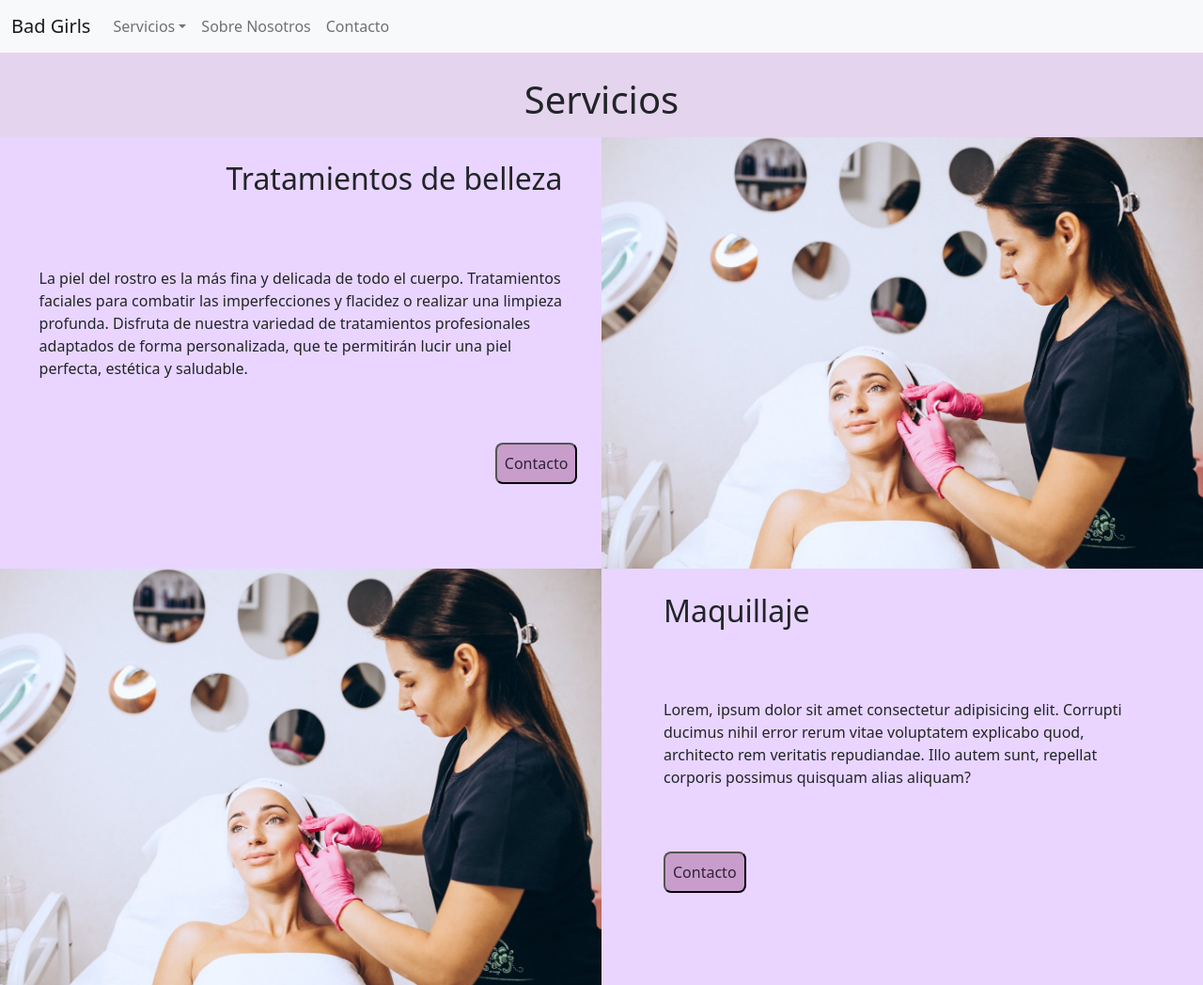
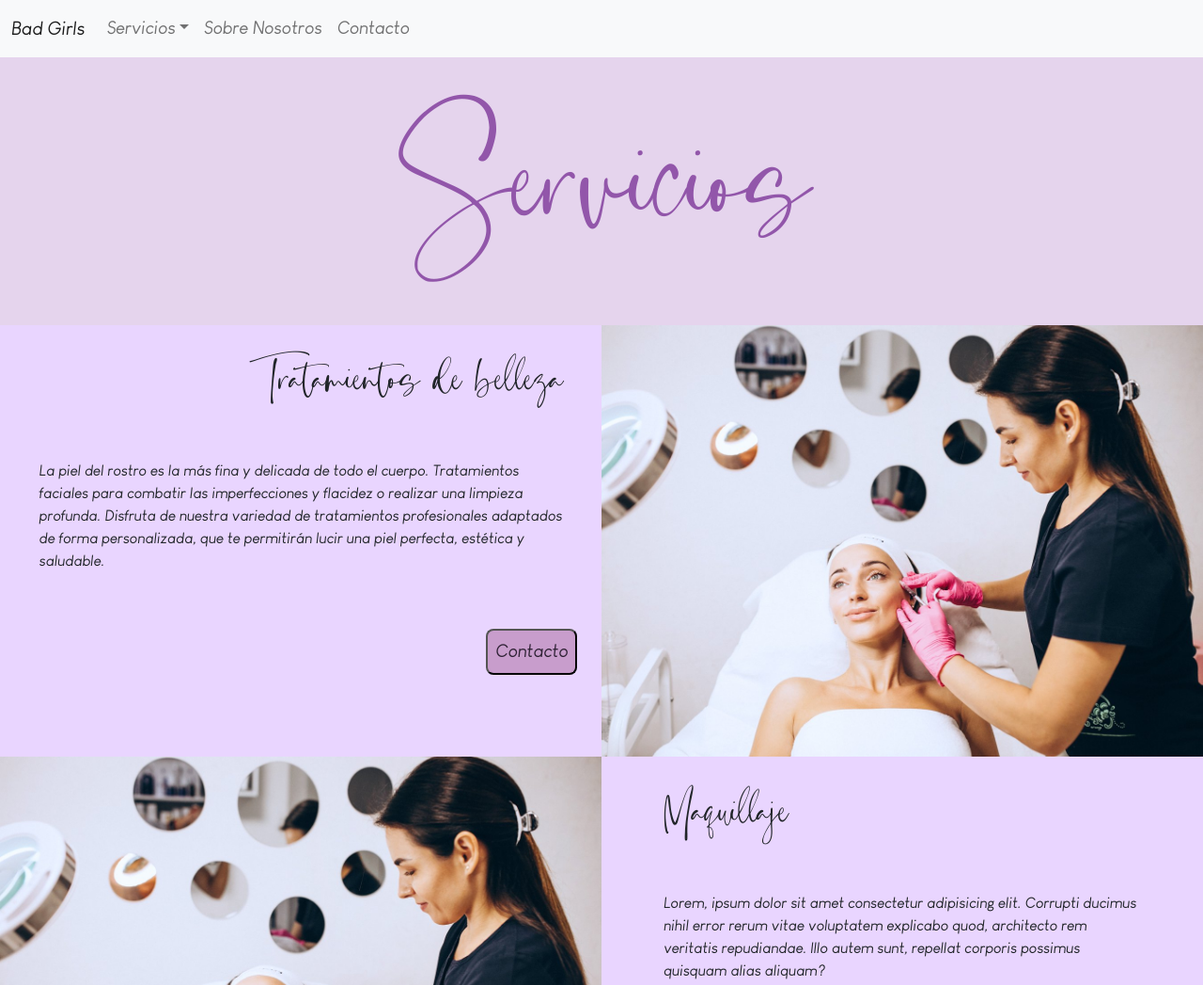
Before and after one commit to LucasNFlores/badgirls.github.io, a website: page servicios.html in a window 1280 px wide. Shown: the top 1048 px of the page at 94% size. Drawn offline with nearby package versions, Linux system fonts and the light colour scheme.

Commit message:
error en resolucion 950 arreglado

```diff
--- a/servicios.html
+++ b/servicios.html
@@ -10,7 +10,7 @@
     <title>Bad Girls - Servicios</title>
 
     <link rel="stylesheet" href="./css/bootstrap.min.css">
-    <!-- <link rel="stylesheet" href="./styles/my_styles.css"> -->
+    <link rel="stylesheet" href="./styles/my_styles.css">
     <link rel="stylesheet" href="./styles/style.css">
 
     <script src="https://kit.fontawesome.com/4ccb7498e2.js" crossorigin="anonymous"></script>
--- a/styles/style.scss
+++ b/styles/style.scss
@@ -447,13 +447,14 @@ footer{
 .servicios{
     h1{
         text-align: center;
-        margin-top: 2vh;
-        margin-bottom: 2vh;
+        margin-top: 7vh;
+        margin-bottom: 12vh;
     }
     .servicios__container{
         width: 100%;
         h2{
             font-size: 2rem;
+            padding-top: 2vh;
             padding-bottom: 2vh;
             padding-left: 2vh;
             padding-right: 2vh;
@@ -474,6 +475,7 @@ footer{
         width: 100%;
         h2{
             font-size: 2rem;
+            padding-top: 2vh;
             padding-bottom: 2vh;
             padding-left: 2vh;
             padding-right: 2vh;
@@ -503,11 +505,15 @@ footer{
     .content__button a{
         color: rgb(47, 34, 53);
     }
-    @media screen and (min-width: 700px){
+    @media screen and (min-width: 950px){
         .servicios__container{
             display: flex;
             flex-direction: row;
             background-color: rgb(233, 213, 255);
+            h1{
+                margin-top: 8vh;
+                margin-bottom: 8vh;
+            }
             img{
                 margin: 0px;
             }
```
Also changed, not shown: styles/style.css, 1 other file.
